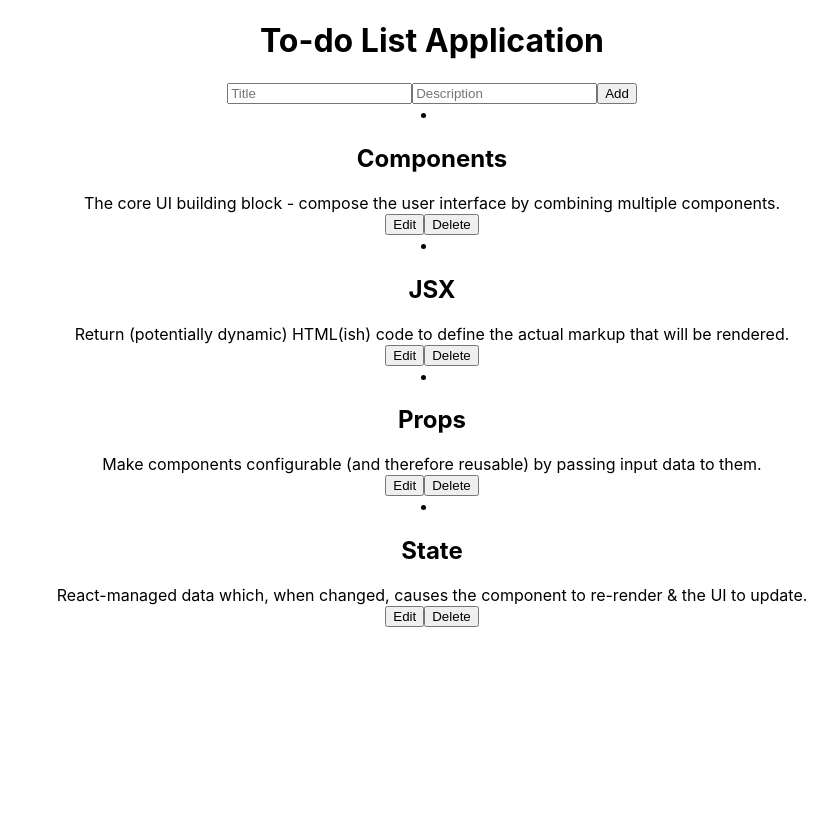
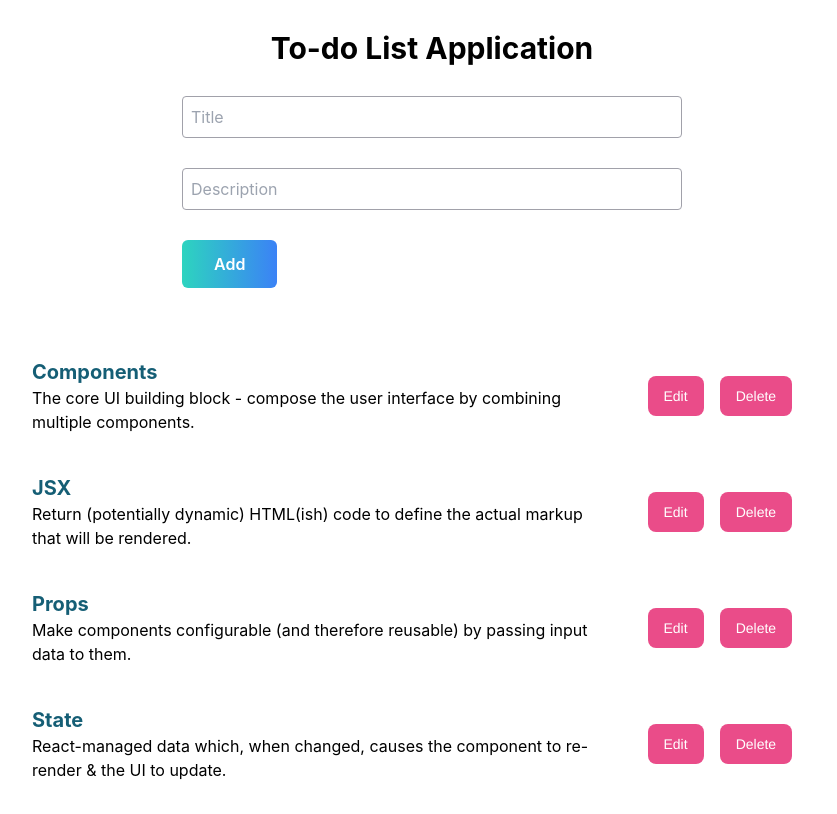
Before and after one commit to ffw-ha-tran/todo-list-app, a React (Create React App) app: page / in a window 1280 px wide. Shown: the top 814 px of the page, without its empty margins (208-1045 px from the left). Built offline with nearby package versions, Linux system fonts and the light colour scheme.

Commit message:
add tailwindcss and update the dialog detail

```diff
--- a/package.json
+++ b/package.json
@@ -35,5 +35,10 @@
       "last 1 firefox version",
       "last 1 safari version"
     ]
+  },
+  "devDependencies": {
+    "autoprefixer": "^10.4.19",
+    "postcss": "^8.4.38",
+    "tailwindcss": "^3.4.4"
   }
 }
--- /dev/null
+++ b/postcss.config.js
@@ -0,0 +1,6 @@
+module.exports = {
+  plugins: {
+    tailwindcss: {},
+    autoprefixer: {},
+  },
+};
--- a/src/App.css
+++ b/src/App.css
@@ -1,5 +1,6 @@
 .App {
-  text-align: center;
+  padding: 30px;
+  position: relative;
 }
 
 .App-logo {
@@ -36,3 +37,103 @@
     transform: rotate(360deg);
   }
 }
+
+.btn {
+  background-color: #EA4C89;
+  border-radius: 8px;
+  border-style: none;
+  box-sizing: border-box;
+  color: #FFFFFF;
+  cursor: pointer;
+  display: inline-block;
+  font-family: "Haas Grot Text R Web", "Helvetica Neue", Helvetica, Arial, sans-serif;
+  font-size: 14px;
+  font-weight: 500;
+  height: 40px;
+  line-height: 20px;
+  list-style: none;
+  margin: 0;
+  outline: none;
+  padding: 10px 16px;
+  position: relative;
+  text-align: center;
+  text-decoration: none;
+  transition: color 100ms;
+  vertical-align: baseline;
+  user-select: none;
+  -webkit-user-select: none;
+  touch-action: manipulation;
+  margin: 8px;
+}
+
+.btn:hover,
+.btn:focus {
+  background-color: #F082AC;
+}
+.form-added {
+  max-width: 500px;
+  margin-left: auto;
+  margin-right: auto;
+}
+
+.form-added input{
+  width: 100%;
+  margin-bottom: 30px;
+}
+
+h1 {
+  margin-bottom: 30px;
+}
+.todo-list {
+  max-width: 800px;
+  margin-left: auto;
+  margin-right: auto;
+  margin-top: 50px;
+}
+.todo-item {
+  list-style: none;
+}
+
+.todo-item-wrap {
+  list-style: none;
+  display: flex;
+  flex-direction: row;
+  justify-content: space-between;
+  align-items: center;
+  gap: 30px;
+  padding: 20px 0;
+}
+.group-content {
+  width: 75%;
+}
+.group-buttons {
+  width: 25%;
+}
+.todo-modal {
+  border: none;
+  border-radius: 8px;
+  padding: 2rem;
+  background-color: #d7fcf8;
+  top: 50%;
+  left: 0;
+  right: 0;
+  transform: translateY(-50%);
+}
+.todo-modal[open] {
+  animation: slide-in-from-top 0.35s ease-out;
+}
+.todo-modal::backdrop {
+  background: rgba(0, 0, 0, 0.9);
+}
+.btn-close {
+  position: absolute;
+  top: -8px;
+  right: -8px;
+  border: 1px solid gray;
+  border-radius: 100%;
+  width: 25px;
+  height: 25px;
+  font-size: 12px;
+  text-align: center;
+  background: #FFFFFF;
+}
--- a/src/App.js
+++ b/src/App.js
@@ -30,8 +30,12 @@ function App() {
 
   const handleSelectedTodo = (id) => {
     console.log(id);
-    const todo = todos.find(todo => todo.id === id);
-    setSelectedTodo(todo);
+    if (selectedTodo && selectedTodo.id === id) {
+      setSelectedTodo(null); // Deselect if already selected
+    } else {
+      const todo = todos.find(todo => todo.id === id);
+      setSelectedTodo(todo);
+    }
   }
 
   return (
--- a/src/components/AddTodo.js
+++ b/src/components/AddTodo.js
@@ -17,20 +17,22 @@ export default function AddTodo({onAdd}) {
   }
 
   return (
-    <form onSubmit={handleSubmit}>
+    <form onSubmit={handleSubmit} className="form-added">
       <input
+        className="border rounded border-solid border-zinc-400 p-2"
         type="text"
         placeholder="Title"
         value={newTitle}
         onChange={(e) => setNewTitle(e.target.value)}
       />
       <input
+        className="border rounded border-solid border-zinc-400 p-2"
         type="text"
         placeholder="Description"
         value={newDescription}
         onChange={(e) => setNewDescription(e.target.value)}
       />
-      <button type="submit">Add</button>
+      <button type="submit" className="bg-gradient-to-r from-teal-400 to-blue-500 hover:from-blue-500 hover:to-teal-400 text-white font-semibold px-8 py-3 rounded-md">Add</button>
     </form>
   );
 }
--- a/src/components/Header.js
+++ b/src/components/Header.js
@@ -3,7 +3,7 @@ import React from "react";
 export default function Header() {
   return (
     <header>
-      <h1>To-do List Application</h1>
+      <h1 className="text-3xl font-bold text-center">To-do List Application</h1>
     </header>
   );
 }
--- a/src/components/TodoDetail.js
+++ b/src/components/TodoDetail.js
@@ -1,6 +1,6 @@
 import React, { useState } from 'react';
 
-function TodoDetail({ todo, onEdit, onDelete }) {
+function TodoDetail({ todo, onEdit, onDelete, show, onClose }) {
   const [isEditing, setIsEditing] = useState(false);
   const [title, setTitle] = useState(todo.title);
   const [description, setDescription] = useState(todo.description);
@@ -15,23 +15,27 @@ function TodoDetail({ todo, onEdit, onDelete }) {
   return (
     <dialog className='todo-modal' open>
       {isEditing ? (
-        <div>
+        <div className='todo-detail-edit-form'>
           <input
+            className="border rounded border-solid border-zinc-400 p-2"
             type="text"
             value={title}
             onChange={(e) => setTitle(e.target.value)}
           />
           <input
+            className="border rounded border-solid border-zinc-400 p-2"
             type="text"
             value={description}
             onChange={(e) => setDescription(e.target.value)}
           />
           <input
+            className="border rounded border-solid border-zinc-400 p-2"
             type="date"
             value={dueDate}
             onChange={(e) => setDueDate(e.target.value)}
           />
           <select
+            className="border rounded border-solid border-zinc-400 p-2"
             value={priority}
             onChange={(e) => setPriority(e.target.value)}
           >
@@ -39,21 +43,21 @@ function TodoDetail({ todo, onEdit, onDelete }) {
             <option value="Medium">Medium</option>
             <option value="Low">Low</option>
           </select>
-          <button onClick={handleSave}>Save</button>
-          <button onClick={() => setIsEditing(false)}>Cancel</button>
+          <button className='btn' onClick={handleSave}>Save</button>
+          <button className='btn' onClick={() => setIsEditing(false)}>Cancel</button>
         </div>
       ) : (
         <div>
-          <h2>{todo.title}</h2>
+          <h2 className='text-xl font-bold text-cyan-800'>{todo.title}</h2>
           <p>{todo.description}</p>
           <p>Due Date: {todo.dueDate}</p>
           <p>Priority: {todo.priority}</p>
-          <button onClick={() => setIsEditing(true)}>Edit</button>
-          <button onClick={() => onDelete(todo.id)}>Delete</button>
+          <button className='btn' onClick={() => setIsEditing(true)}>Edit</button>
+          <button className='btn' onClick={() => onDelete(todo.id)}>Delete</button>
         </div>
       )}
       <form method='dialog'>
-        <button>Close</button>
+        <button className='btn-close'>X</button>
       </form>
     </dialog>
   );
--- a/src/components/TodoItem.js
+++ b/src/components/TodoItem.js
@@ -49,11 +49,17 @@ export default function TodoItem({
   }
 
   return (
-      <li onClick={() => onSelectedItem(id)}>
-        <h2 className="title">{editableTitle}</h2>
-        <div className="description">{editableDescription}</div>
-        <button onClick={handleEditClick}>{isEditing ? 'Save' : 'Edit'}</button>
-        <button onClick={() => onItemDelete(id)}>Delete</button>
+      <li onClick={() => onSelectedItem(id)} className="todo-item">
+        <div className="todo-item-wrap">
+        <div className="group-content">
+          <h2 className="title text-xl font-bold text-cyan-800">{editableTitle}</h2>
+          <div className="description">{editableDescription}</div>
+        </div>
+        <div className="group-buttons">
+          <button type="button" className="btn" onClick={handleEditClick}>{isEditing ? 'Save' : 'Edit'}</button>
+          <button type="button" className="btn" onClick={() => onItemDelete(id)}>Delete</button>
+        </div>
+        </div>
       </li>
   );
 }
--- a/src/components/TodoList.js
+++ b/src/components/TodoList.js
@@ -3,7 +3,7 @@ import TodoItem from "./TodoItem";
 
 export default function TodoList({todos, onDelete, onChanges, onSelect}) {
   return (
-    <div>
+    <div className="todo-list">
       {todos.map(todo => (
         <TodoItem id={todo.id} key={todo.id} title={todo.title} description={todo.description} onItemDelete={onDelete} onItemChanges={onChanges} onSelectedItem={onSelect}></TodoItem>
       ))}
--- a/src/index.css
+++ b/src/index.css
@@ -1,3 +1,7 @@
+@tailwind base;
+@tailwind components;
+@tailwind utilities;
+
 body {
   margin: 0;
   font-family: -apple-system, BlinkMacSystemFont, 'Segoe UI', 'Roboto', 'Oxygen',
--- /dev/null
+++ b/tailwind.config.js
@@ -0,0 +1,8 @@
+/** @type {import('tailwindcss').Config} */
+module.exports = {
+  content: ["./src/**/*.{js,jsx,ts,tsx}"],
+  theme: {
+    extend: {},
+  },
+  plugins: [],
+}
```
Also changed, not shown: 1 other file (tests, documents, lock files or other folders).
